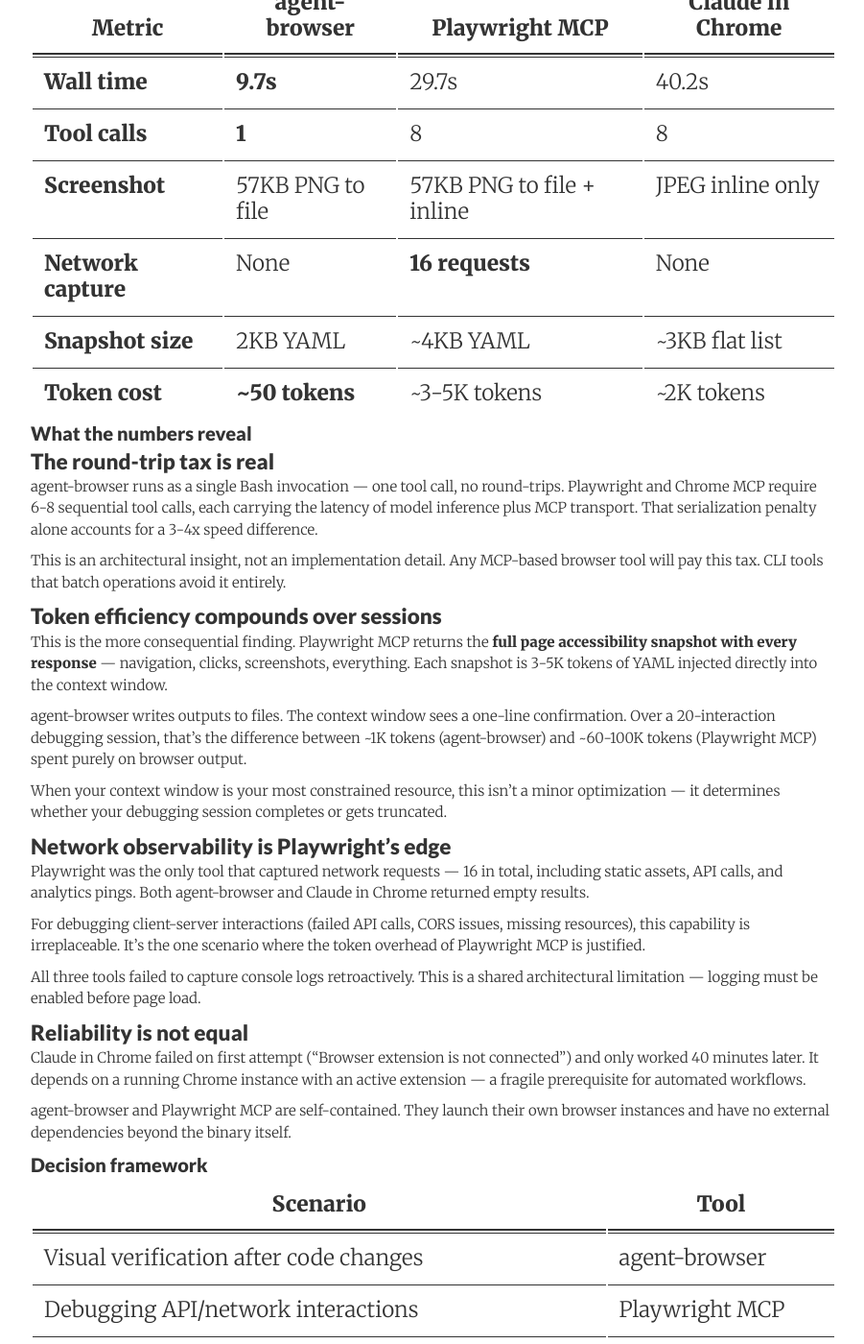
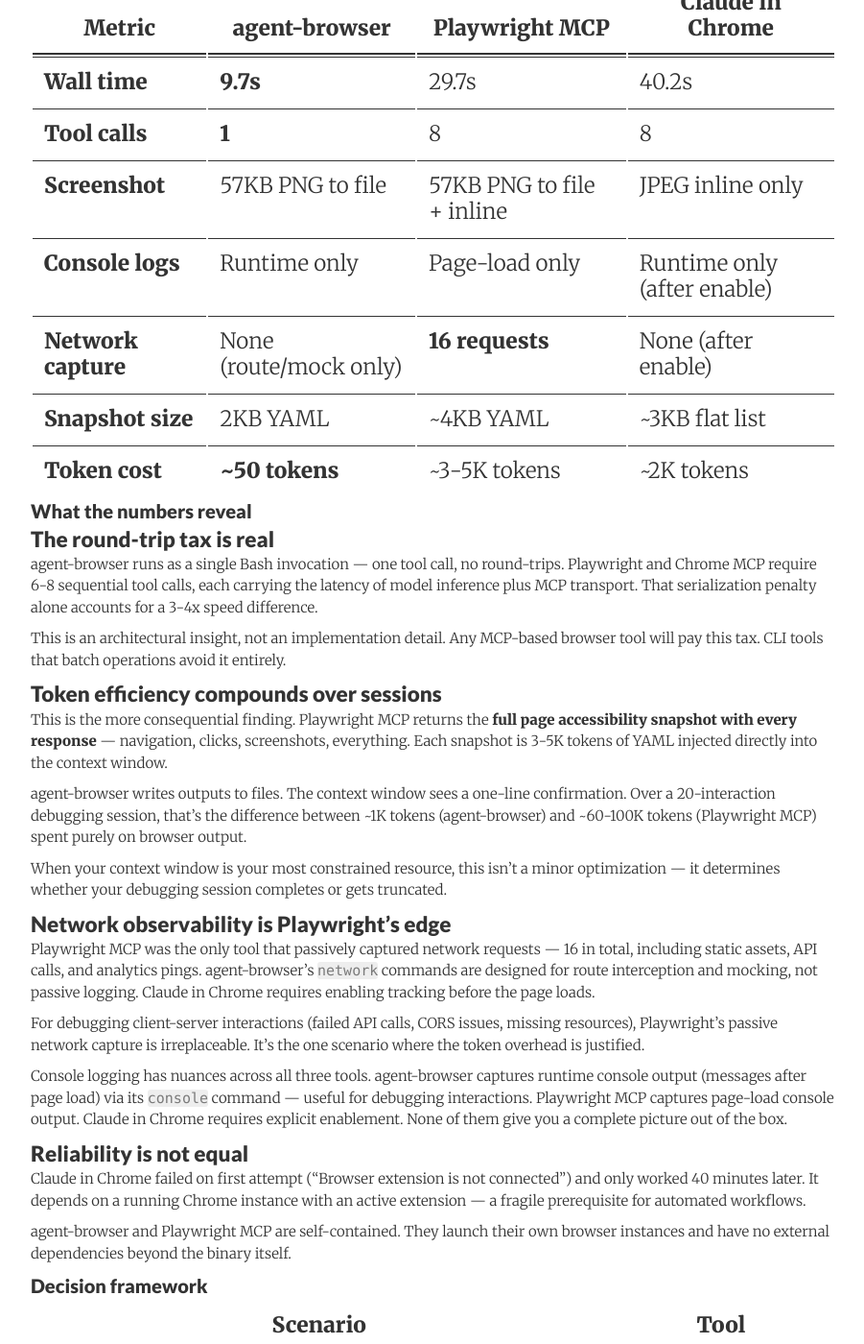
Before and after one commit to aswinkp/aswinkp.github.io, a Jekyll site: the page built from _posts/2026-03-06-benchmarking-browser-automation-tools-for-ai-agents.md, in a window 1280 px wide and 1400 px high, scrolled down 715 px. Shown: the whole window at 96% size, without its empty margins (188-1089 px from the left). Built offline with Jekyll 4.4.1, drawn with Linux system fonts in a browser that asks for light colours; nearby versions of some CDN libraries; comment, search, counter and statistics services are not loaded; some of the changed text lies outside the part shown.

Commit message:
Fix blog post: correct console/network capture details for agent-browser
agent-browser does capture runtime console logs and has network
route/mock commands. Updated table and analysis to reflect accurate
capabilities of each tool.

Co-Authored-By: Claude Opus 4.6 <noreply@anthropic.com>

```diff
--- a/_posts/2026-03-06-benchmarking-browser-automation-tools-for-ai-agents.md
+++ b/_posts/2026-03-06-benchmarking-browser-automation-tools-for-ai-agents.md
@@ -27,7 +27,8 @@ Each tool performed an identical sequence against a production Django app: navig
 | **Wall time** | **9.7s** | 29.7s | 40.2s |
 | **Tool calls** | **1** | 8 | 8 |
 | **Screenshot** | 57KB PNG to file | 57KB PNG to file + inline | JPEG inline only |
-| **Network capture** | None | **16 requests** | None |
+| **Console logs** | Runtime only | Page-load only | Runtime only (after enable) |
+| **Network capture** | None (route/mock only) | **16 requests** | None (after enable) |
 | **Snapshot size** | 2KB YAML | ~4KB YAML | ~3KB flat list |
 | **Token cost** | **~50 tokens** | ~3-5K tokens | ~2K tokens |
 
@@ -49,11 +50,11 @@ When your context window is your most constrained resource, this isn't a minor o
 
 ### Network observability is Playwright's edge
 
-Playwright was the only tool that captured network requests — 16 in total, including static assets, API calls, and analytics pings. Both agent-browser and Claude in Chrome returned empty results.
+Playwright MCP was the only tool that passively captured network requests — 16 in total, including static assets, API calls, and analytics pings. agent-browser's `network` commands are designed for route interception and mocking, not passive logging. Claude in Chrome requires enabling tracking before the page loads.
 
-For debugging client-server interactions (failed API calls, CORS issues, missing resources), this capability is irreplaceable. It's the one scenario where the token overhead of Playwright MCP is justified.
+For debugging client-server interactions (failed API calls, CORS issues, missing resources), Playwright's passive network capture is irreplaceable. It's the one scenario where the token overhead is justified.
 
-All three tools failed to capture console logs retroactively. This is a shared architectural limitation — logging must be enabled before page load.
+Console logging has nuances across all three tools. agent-browser captures runtime console output (messages after page load) via its `console` command — useful for debugging interactions. Playwright MCP captures page-load console output. Claude in Chrome requires explicit enablement. None of them give you a complete picture out of the box.
 
 ### Reliability is not equal
 
```
